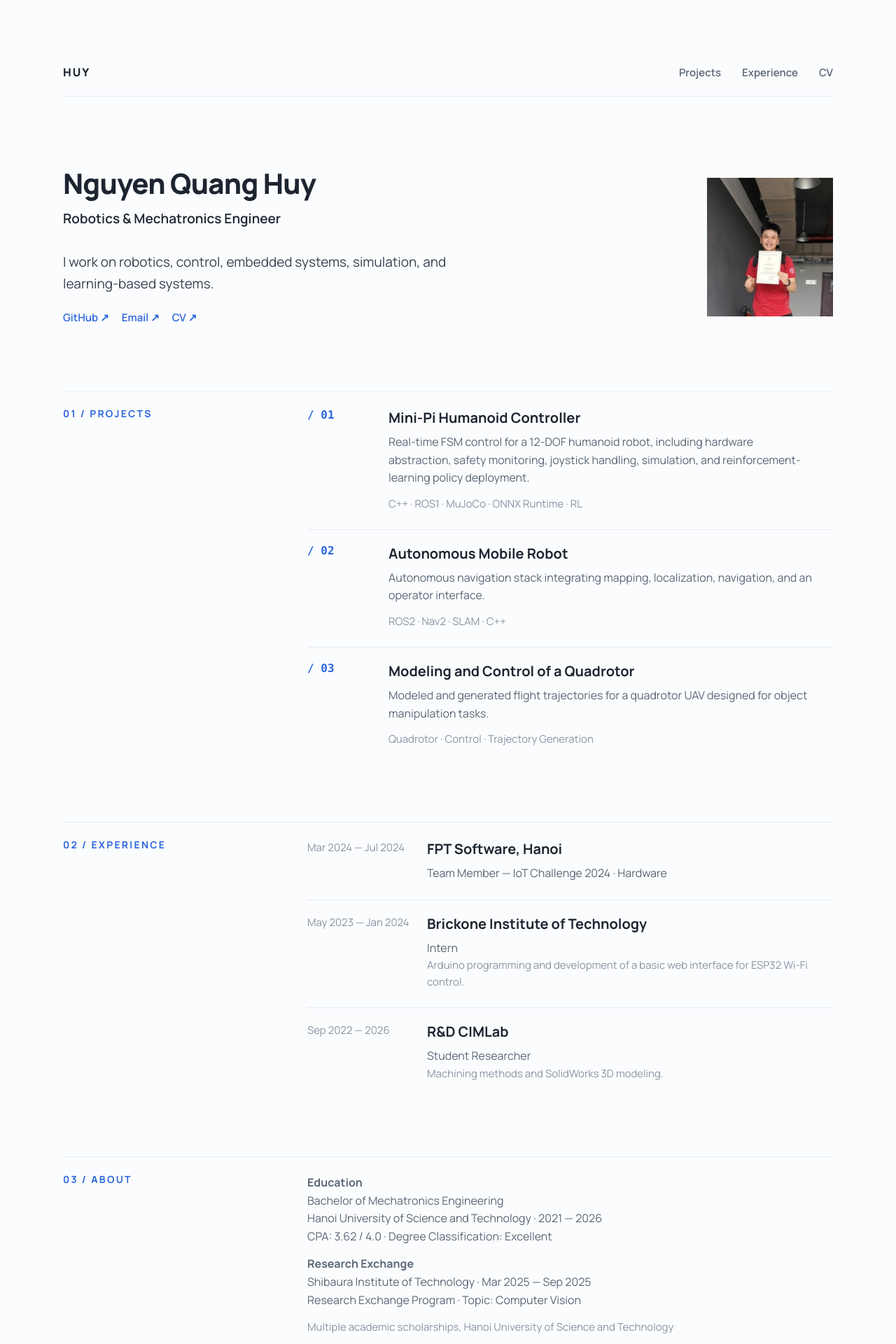
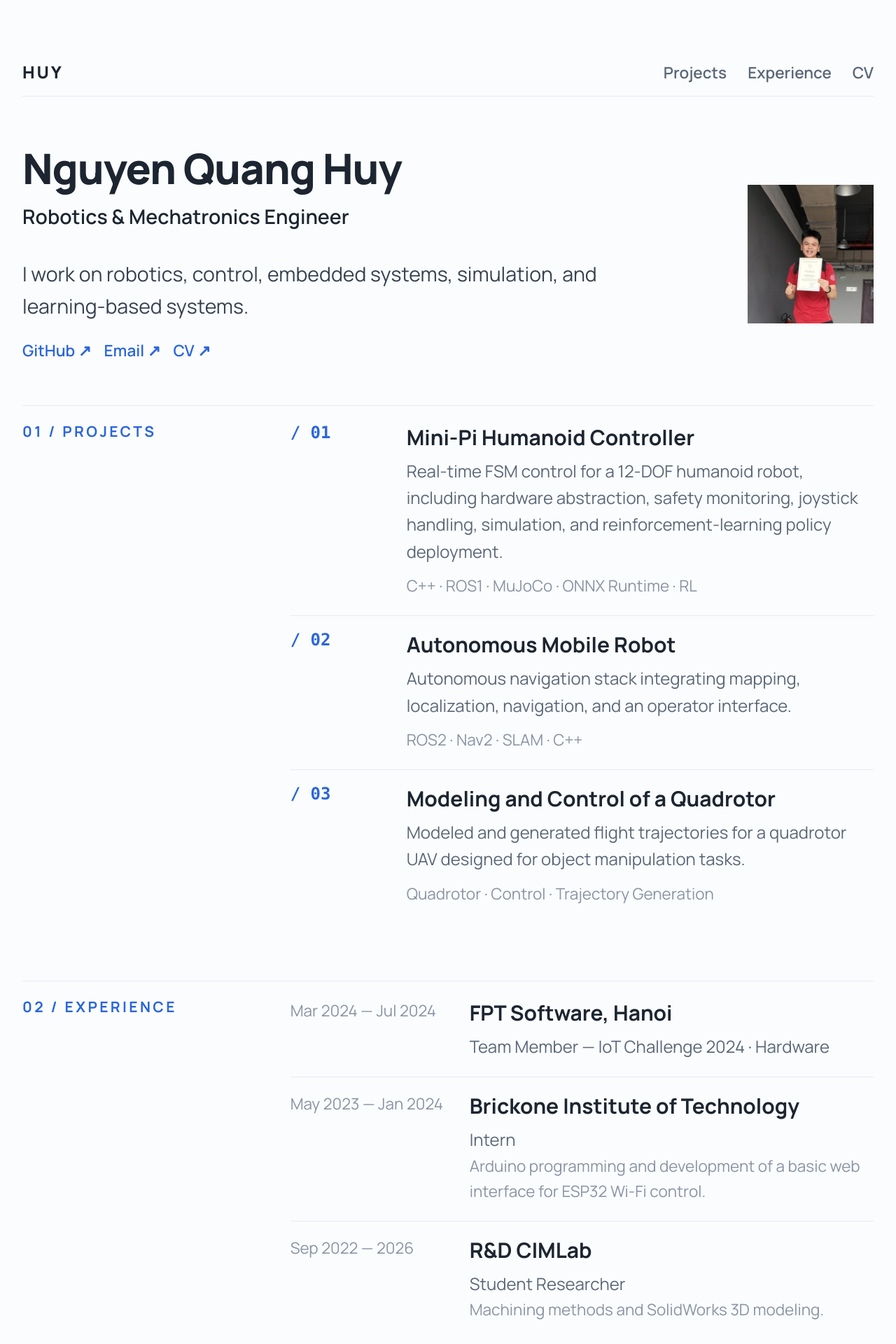
Before and after one commit to huynq03/huynq03.github.io, a Jekyll site: the page built from _pages/about.md, in a window 1280 px wide. Shown: the top 1920 px of the page at 70% size. Built offline with Jekyll 4.4.1, drawn with Linux system fonts in a browser that asks for light colours.

Commit message:
update theme

```diff
--- a/assets/css/main.scss
+++ b/assets/css/main.scss
@@ -48,7 +48,7 @@
 
 /* One-page portfolio */
 .portfolio-site {
-  background: #fbfcfe; color: #1c2530; font: 16px/1.6 'Manrope', system-ui, sans-serif; -webkit-font-smoothing: antialiased;
+  background: #fbfcfe; color: #1c2530; font: 24px/1.6 'Manrope', system-ui, sans-serif; -webkit-font-smoothing: antialiased;
   margin: 0;
   *, *::before, *::after { box-sizing: border-box; }
   a { color: inherit; text-decoration: none; }
@@ -56,55 +56,55 @@
   a:focus-visible { outline: 2px solid currentColor; outline-offset: 4px; }
   h1, h2, h3, p { margin-top: 0; }
 }
-.portfolio-container { width: min(100% - 64px, 1100px); margin-inline: auto; }
+.portfolio-container { width: min(100% - 64px, 1320px); margin-inline: auto; }
 .portfolio-header {
   min-height: 68px; display: flex; align-items: center; justify-content: space-between;
   gap: 20px; border-bottom: 1px solid #e6ebf2;
-  nav { display: flex; flex-wrap: wrap; gap: 10px 30px; font-size: 15px; font-weight: 600; color: #5a6776; }
+  nav { display: flex; flex-wrap: wrap; gap: 10px 30px; font-size: 22.5px; font-weight: 600; color: #5a6776; }
 }
-.portfolio-brand { font-size: 16px; font-weight: 800; letter-spacing: .12em; }
+.portfolio-brand { font-size: 24px; font-weight: 800; letter-spacing: .12em; }
 .portfolio-hero {
   min-height: 420px; padding: 70px 0 60px;
   display: grid; grid-template-columns: minmax(0, 1fr) 180px; align-items: center; gap: 60px;
-  h1 { font-size: clamp(30px, 6vw, 40px); line-height: 1.08; letter-spacing: -.02em; font-weight: 800; margin-bottom: 14px; }
-  .portfolio-intro > p:not(.portfolio-role) { max-width: 580px; font-size: 19px; line-height: 1.6; margin: 32px 0 22px; color: #36414f; }
+  h1 { font-size: clamp(45px, 9vw, 60px); line-height: 1.08; letter-spacing: -.02em; font-weight: 800; margin-bottom: 14px; }
+  .portfolio-intro > p:not(.portfolio-role) { max-width: 870px; font-size: 28.5px; line-height: 1.6; margin: 32px 0 22px; color: #36414f; }
 }
-.portfolio-role { color: #1c2530; font-size: 19px; font-weight: 600; }
+.portfolio-role { color: #1c2530; font-size: 28.5px; font-weight: 600; }
 .portfolio-portrait { display: block; width: 180px; height: auto; }
-.portfolio-links { display: flex; flex-wrap: wrap; gap: 18px; font-size: 15px; font-weight: 600; color: #2b66d9; }
+.portfolio-links { display: flex; flex-wrap: wrap; gap: 18px; font-size: 22.5px; font-weight: 600; color: #2b66d9; }
 .portfolio-section {
   border-top: 1px solid #e6ebf2; padding: 24px 0 82px;
   display: grid; grid-template-columns: 29% 1fr; gap: 30px; scroll-margin-top: 30px;
-  h2 { margin: 0; font-size: 14px; font-weight: 700; letter-spacing: .16em; text-transform: uppercase; color: #2b66d9; }
-  h3 { font-size: 20px; line-height: 1.4; font-weight: 700; margin-bottom: 8px; color: #1c2530; }
-  p { max-width: 610px; margin-bottom: 0; font-size: 16px; color: #5a6776; }
+  h2 { margin: 0; font-size: 21px; font-weight: 700; letter-spacing: .16em; text-transform: uppercase; color: #2b66d9; }
+  h3 { font-size: 30px; line-height: 1.4; font-weight: 700; margin-bottom: 8px; color: #1c2530; }
+  p { max-width: 915px; margin-bottom: 0; font-size: 24px; color: #5a6776; }
 }
 .portfolio-project, .portfolio-experience {
-  display: grid; grid-template-columns: 100px 1fr; gap: 16px;
+  display: grid; grid-template-columns: 150px 1fr; gap: 16px;
   padding: 20px 0 24px; border-top: 1px solid #e6ebf2;
   &:first-child { border-top: 0; padding-top: 0; }
 }
-.portfolio-index { color: #2b66d9; font: 700 16px ui-monospace, Menlo, monospace; }
-.portfolio-section .portfolio-muted, .portfolio-muted { color: #8a94a3; font-size: 15px; }
+.portfolio-index { color: #2b66d9; font: 700 24px ui-monospace, Menlo, monospace; }
+.portfolio-section .portfolio-muted, .portfolio-muted { color: #8a94a3; font-size: 22.5px; }
 .portfolio-project .portfolio-muted { margin-top: 12px; }
-.portfolio-experience { grid-template-columns: 155px 1fr; }
+.portfolio-experience { grid-template-columns: 240px 1fr; }
 .portfolio-about p + p { margin-top: 14px; }
-.portfolio-footer { border-top: 1px solid #e6ebf2; padding: 22px 0 32px; color: #8a94a3; font-size: 13px; }
+.portfolio-footer { border-top: 1px solid #e6ebf2; padding: 22px 0 32px; color: #8a94a3; font-size: 19.5px; }
 @media (max-width: 800px) {
   .portfolio-hero { grid-template-columns: minmax(0, 1fr) 150px; gap: 30px; }
   .portfolio-portrait { width: 150px; }
   .portfolio-section { grid-template-columns: 1fr; gap: 28px; }
 }
 @media (max-width: 520px) {
-  .portfolio-container { width: min(100% - 36px, 1100px); }
+  .portfolio-container { width: min(100% - 36px, 1320px); }
   .portfolio-header { min-height: 0; align-items: start; flex-direction: column; gap: 8px; padding-block: 15px; }
-  .portfolio-header nav { width: 100%; justify-content: space-between; gap: 8px; font-size: clamp(12px, 3vw, 15px); }
-  .portfolio-site { font-size: 15px; }
+  .portfolio-header nav { width: 100%; justify-content: space-between; gap: 8px; font-size: clamp(18px, 4.5vw, 22.5px); }
+  .portfolio-site { font-size: 22.5px; }
   .portfolio-hero { min-height: 0; padding: 65px 0 55px; grid-template-columns: 1fr; gap: 30px; }
   .portfolio-portrait { width: 130px; }
-  .portfolio-hero h1 { font-size: clamp(28px, 8vw, 34px); }
-  .portfolio-hero .portfolio-intro > p:not(.portfolio-role) { font-size: 17px; margin-top: 28px; }
+  .portfolio-hero h1 { font-size: clamp(42px, 12vw, 51px); }
+  .portfolio-hero .portfolio-intro > p:not(.portfolio-role) { font-size: 25.5px; margin-top: 28px; }
   .portfolio-section { padding-bottom: 70px; }
-  .portfolio-section h3 { font-size: 19px; }
+  .portfolio-section h3 { font-size: 28.5px; }
   .portfolio-project, .portfolio-experience { grid-template-columns: 1fr; gap: 6px; }
 }
```
